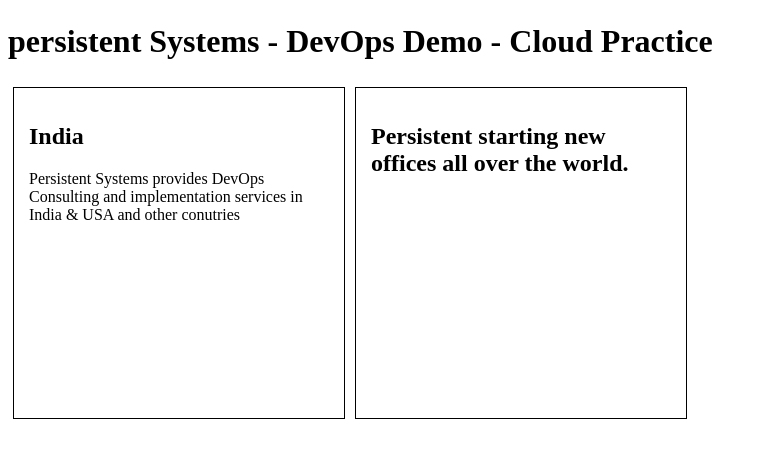
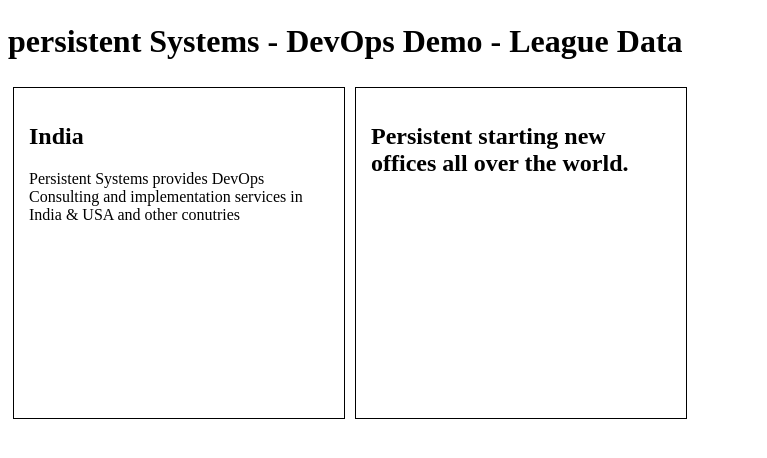
Before and after one commit to vikram-sardeshpande/docker-sample-pipeline, a plain HTML site: page src/main/webapp/index.html in a window 1280 px wide. Shown: the part 34-492 px from the top of the page, without its empty margins (0-767 px from the left). Drawn offline with Linux system fonts and the light colour scheme.

Commit message:
modified index.html

```diff
--- a/src/main/webapp/index.html
+++ b/src/main/webapp/index.html
@@ -18,7 +18,7 @@
       <img src="logo.png" />
 </p>
 
-<h1>persistent Systems - DevOps Demo - Cloud Practice </h1>
+<h1>persistent Systems - DevOps Demo - League Data </h1>
 
 <div class="city">
   <h2>India</h2>
```
